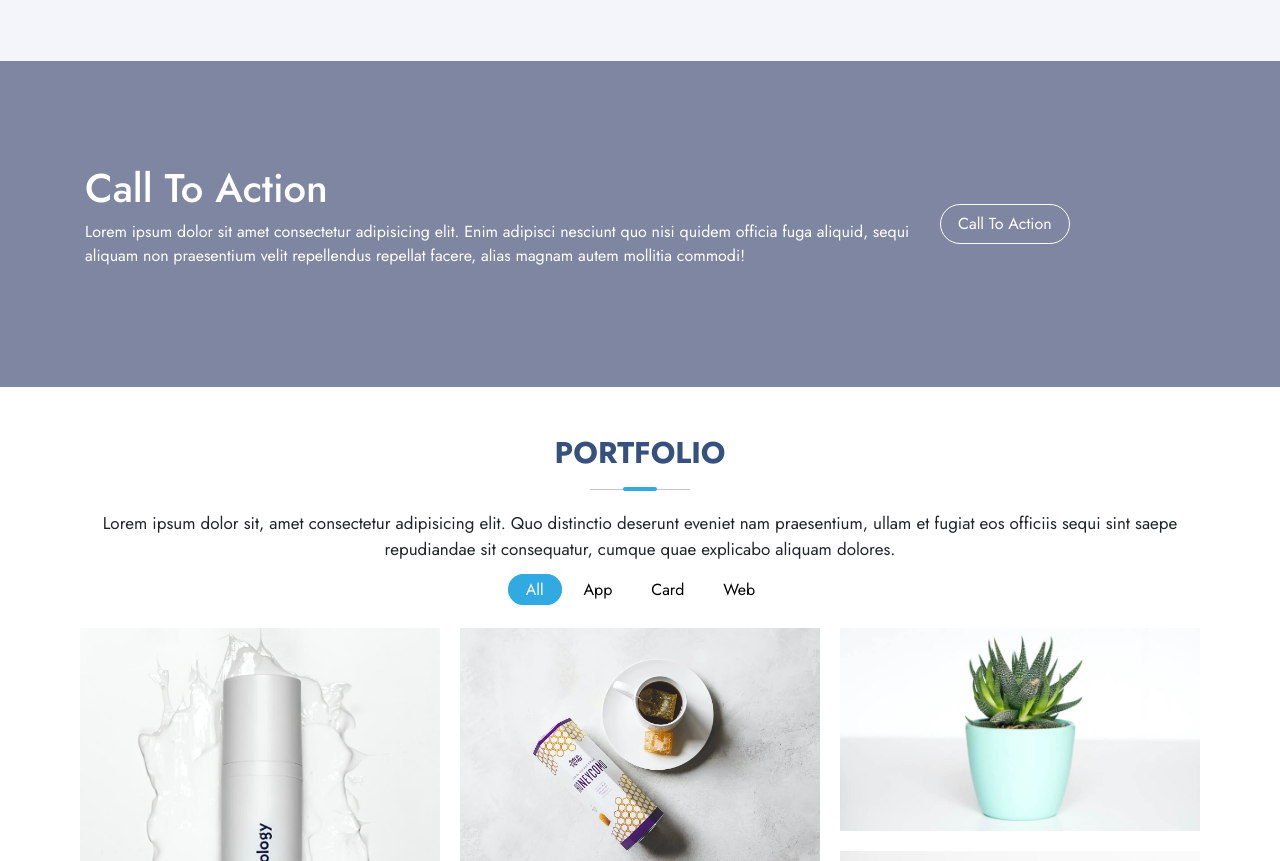
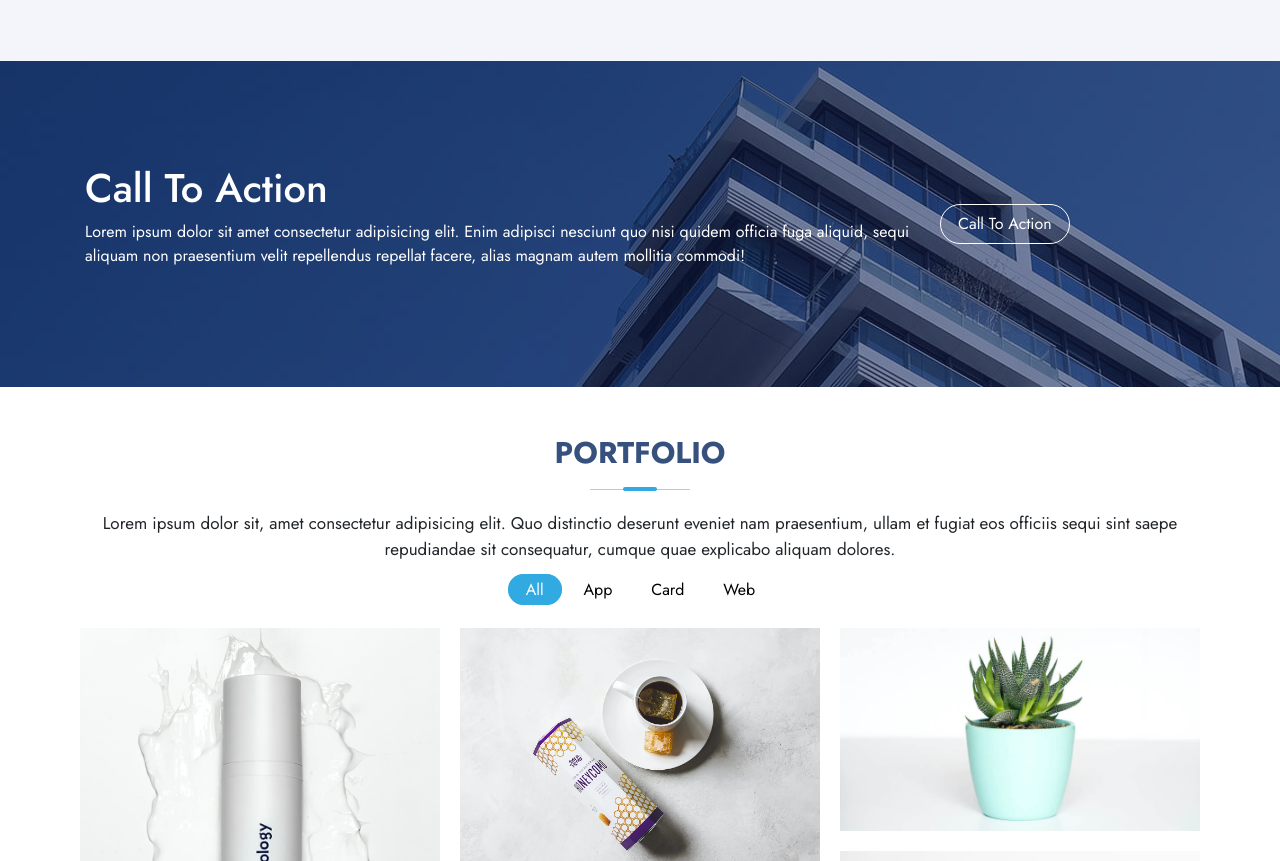
Before and after one commit to Zainabtahasethwala/arsha, a plain HTML site: page index.html in a window 1280 px wide. Shown: the part 2626-3487 px from the top of the page. Drawn offline with nearby package versions, Linux system fonts and the light colour scheme.

Commit message:
updated css

```diff
--- a/css/style.css
+++ b/css/style.css
@@ -401,7 +401,7 @@
 
 /* call to action */
 .callaction{
-    background-image: url(images/building.jpg);
+    background-image: url(../images/building.jpg);
     /* filter: brightness(50%); */
     position: relative;
     padding-top: 48px;
```
